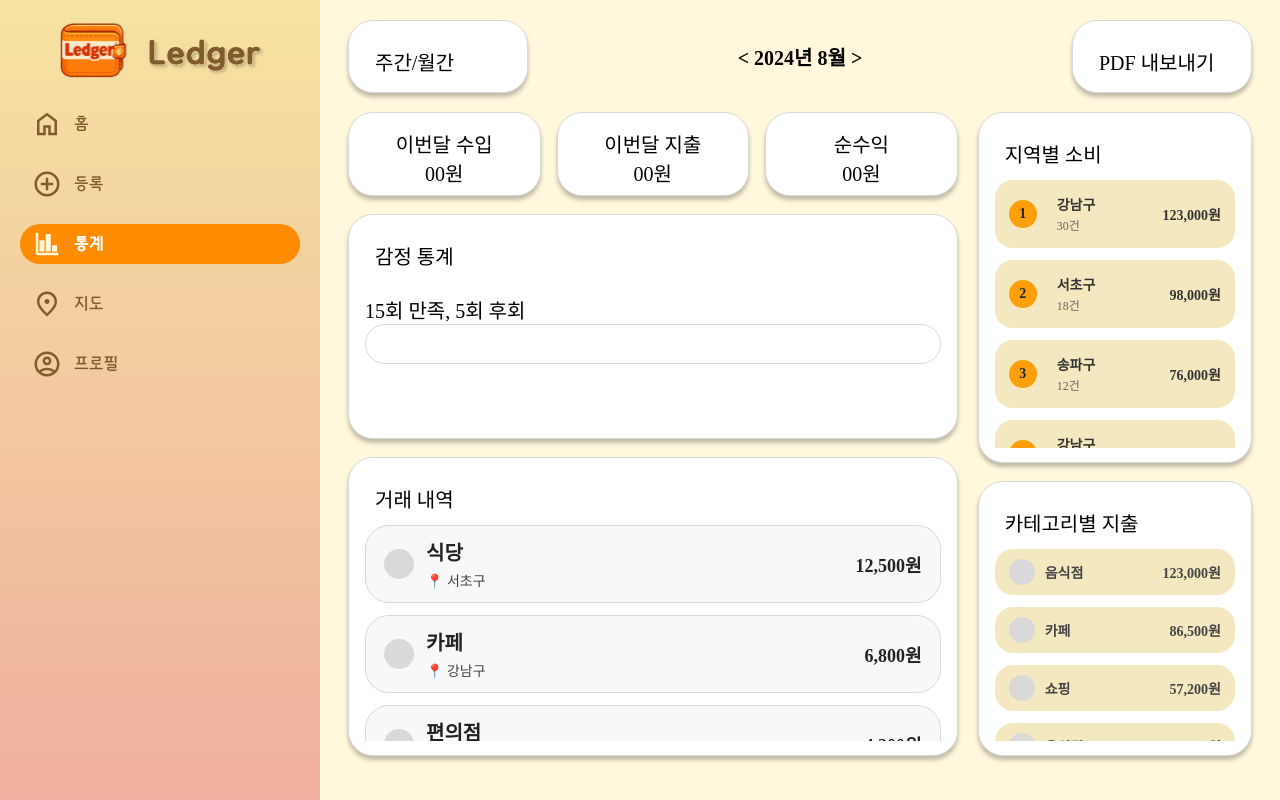
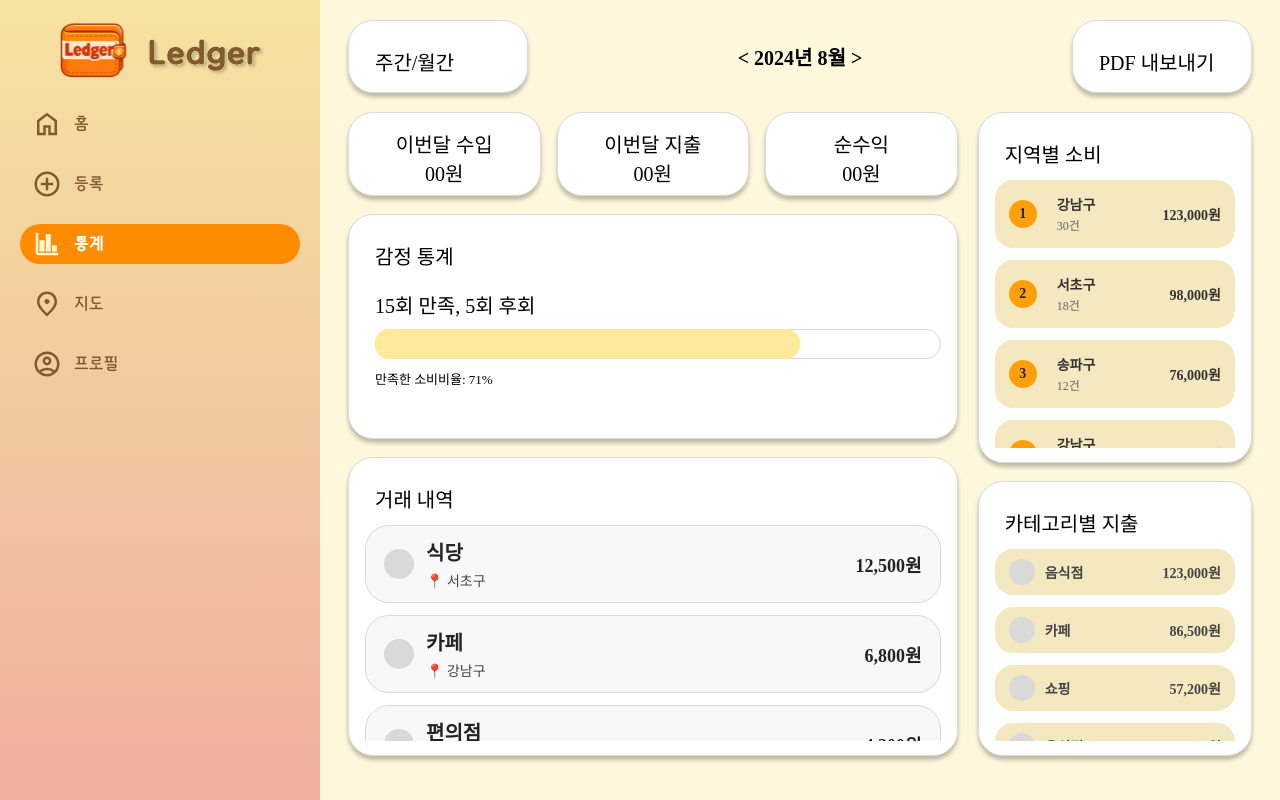
Before and after one commit to 20260304-KB7-27/Ledger-Thanos, a Vue app: page /stats in a window 1280 px wide. Built offline with nearby package versions, Linux system fonts and the light colour scheme.

Commit message:
feat : 감정 통계 UI 구현

```diff
--- a/src/pages/stats/Stats.vue
+++ b/src/pages/stats/Stats.vue
@@ -30,8 +30,17 @@
             <div class="emotion-content">
               <div class="box-label">감정 통계</div>
               <div class="box-content">
-                <div>15회 만족, 5회 후회</div>
-                <ProgressBarChart></ProgressBarChart>
+                <div id="emotion-stats">15회 만족, 5회 후회</div>
+                <ProgressBarChart
+                  :value="75"
+                  :max-value="100"
+                  bar-color="#FFE99A"
+                  background-color="white"
+                  :height="30"
+                  :border-width="1"
+                  border-color="#d9d9d9"
+                />
+                <div id="emotion-ratio">만족한 소비비율: 71%</div>
               </div>
             </div>
           </Box>
@@ -191,7 +200,7 @@ const categorySpendingList = [
     amount: 57200,
     iconColor: '#d9d9d9',
   },
-    {
+  {
     id: 4,
     category: '음식점',
     amount: 123000,
@@ -250,6 +259,7 @@ const categorySpendingList = [
   width: 100%;
   font-size: 20px;
   white-space: nowrap;
+  padding-left: 10px;
 }
 
 .box-label-account {
@@ -306,7 +316,16 @@ const categorySpendingList = [
   height: 100%;
   display: flex;
   flex-direction: column;
-  gap: 25px;
+  gap: 10px;
+}
+
+#emotion-stats {
+  padding: 10px 0px;
+}
+
+#emotion-ratio {
+  padding: 10px 0px;
+  font-size: small;
 }
 
 #theme-stats {
```
